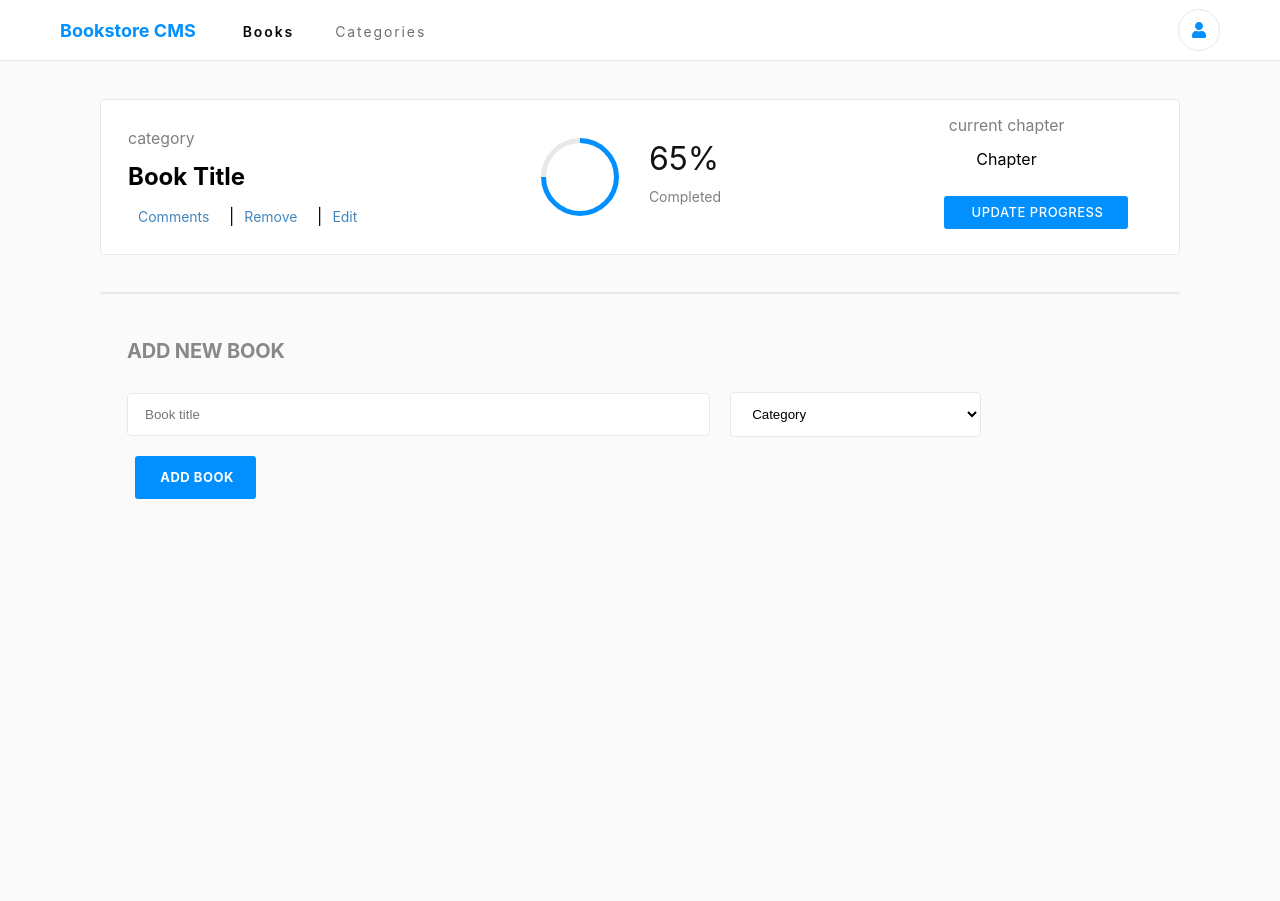
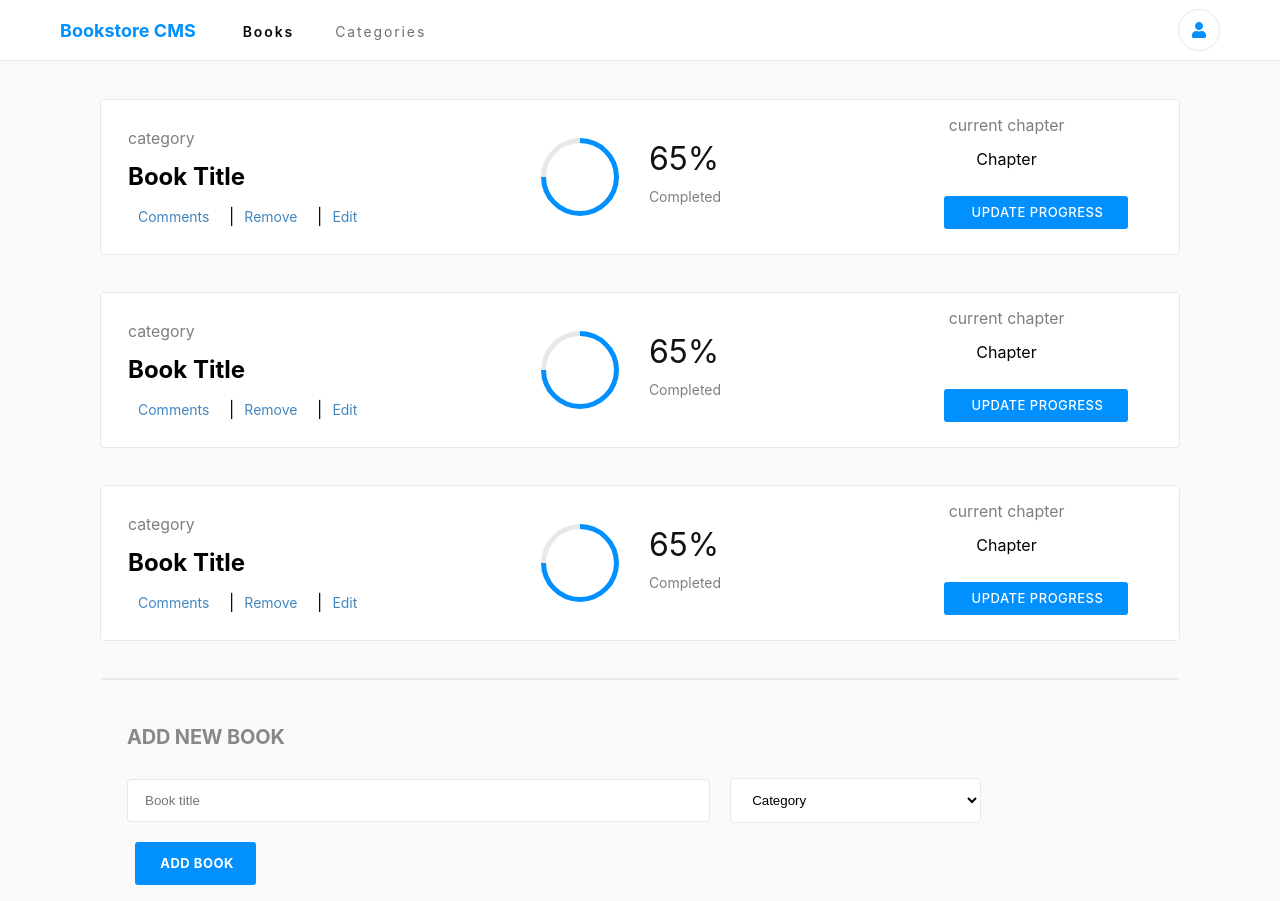
Before and after one commit to blessedjasonmwanza/bookstore-cms, a React (Create React App) app: page / in a window 1280 px wide. Before the commit the page ends 800 px from the top, so only its background shows below. Built offline with nearby package versions, Linux system fonts and the light colour scheme.

Commit message:
Add multiple BookCards to imitate design UI

```diff
--- a/src/pages/Books.js
+++ b/src/pages/Books.js
@@ -4,6 +4,8 @@ import BookCard from '../components/BookCard';
 export default function Books() {
   return (
     <>
+      <BookCard />
+      <BookCard />
       <BookCard />
       <form className="add-book-form">
         <h2>ADD NEW BOOK</h2>
```
